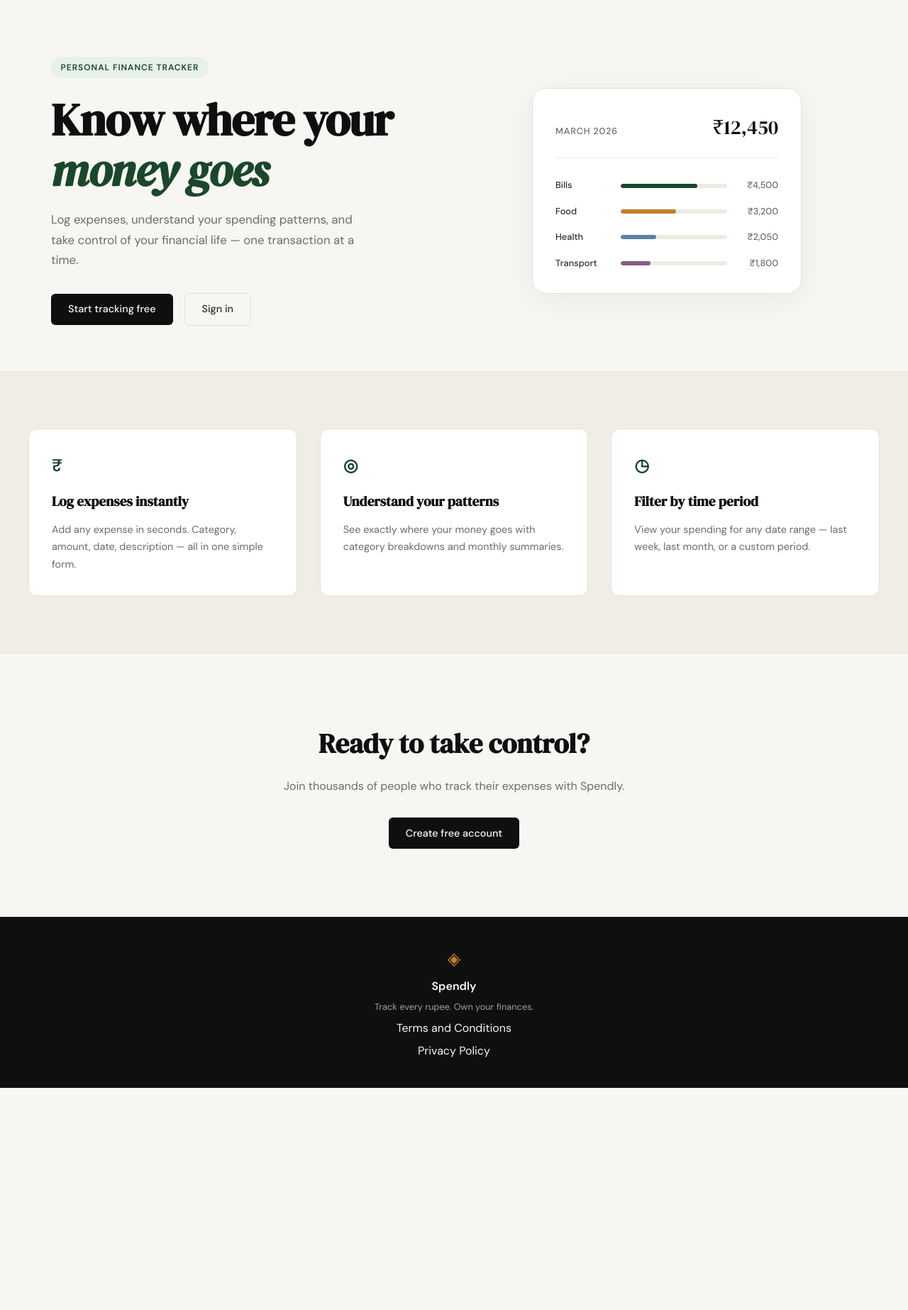
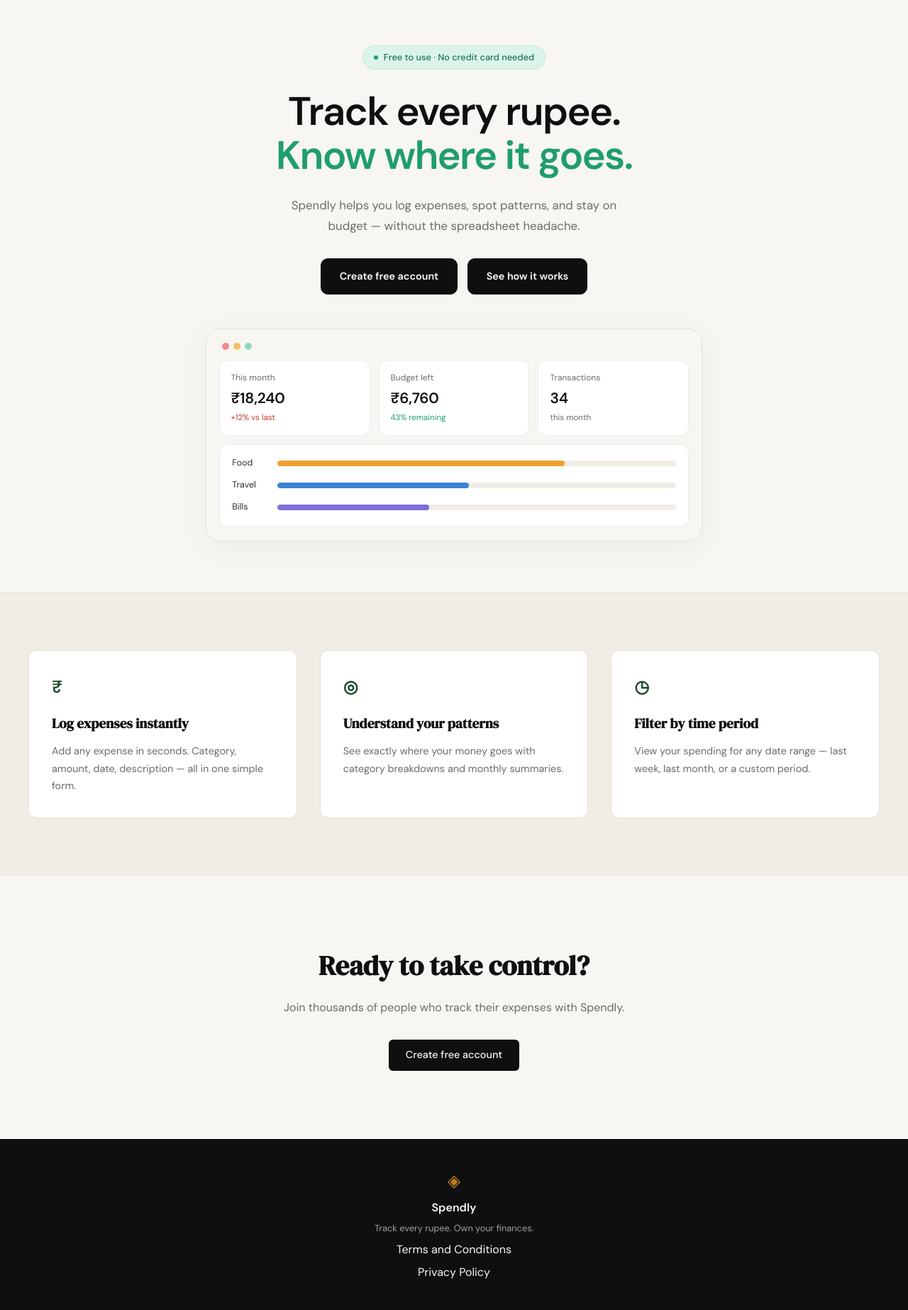
Before and after one commit to UsmanAnsari243/spendly, a Flask app: page / in a window 1280 px wide. Shown: the part 61-1907 px from the top of the page at 71% size. Before the commit the page ends 1594 px from the top, so only its background shows below. Run offline with Flask 3, Linux system fonts and the light colour scheme.

Commit message:
Updated hte main page a lil bit

```diff
--- a/expense-tracker/app.py
+++ b/expense-tracker/app.py
@@ -25,6 +25,11 @@ def login():
 @app.route("/terms")
 def terms():
     return render_template("terms.html")
+
+
+@app.route("/privacy")
+def privacy():
+    return render_template("privacy.html")
 
 
 # ------------------------------------------------------------------ #
--- a/expense-tracker/static/css/style.css
+++ b/expense-tracker/static/css/style.css
@@ -124,13 +124,47 @@ a { color: inherit; text-decoration: none; }
 /* ------------------------------------------------------------------ */
 
 .hero {
-    padding: 5rem 2rem 4rem;
-    display: grid;
-    grid-template-columns: 1fr 1fr;
-    gap: 4rem;
+    --hero-green: #1f9d6e;
+    --hero-green-ink: #17785a;
+    --hero-green-bg: #dcf3ea;
+    --hero-green-border: #bfe6d6;
+
+    padding: 4rem 2rem 4.5rem;
+    display: flex;
+    flex-direction: column;
     align-items: center;
+    gap: 3rem;
     max-width: var(--max-width);
     margin: 0 auto;
+    text-align: center;
+}
+
+.hero-inner {
+    display: flex;
+    flex-direction: column;
+    align-items: center;
+}
+
+.hero .hero-badge {
+    display: inline-flex;
+    align-items: center;
+    gap: 0.5rem;
+    background: var(--hero-green-bg);
+    color: var(--hero-green-ink);
+    border: 1px solid var(--hero-green-border);
+    font-size: 0.8rem;
+    font-weight: 500;
+    letter-spacing: 0;
+    text-transform: none;
+    padding: 0.35rem 0.9rem;
+    margin-bottom: 1.75rem;
+}
+
+.hero-badge-dot {
+    width: 6px;
+    height: 6px;
+    border-radius: 50%;
+    background: var(--hero-green);
 }
 
 .hero-badge {
@@ -147,31 +181,51 @@ a { color: inherit; text-decoration: none; }
 }
 
 .hero-title {
-    font-family: var(--font-display);
-    font-size: clamp(2.5rem, 5vw, 4rem);
-    line-height: 1.1;
-    letter-spacing: -0.02em;
+    font-family: var(--font-body);
+    font-size: clamp(2.25rem, 5.5vw, 3.5rem);
+    font-weight: 600;
+    line-height: 1.12;
+    letter-spacing: -0.03em;
     color: var(--ink);
-    margin-bottom: 1.25rem;
+    margin-bottom: 1.5rem;
 }
 
 .hero-title em {
-    font-style: italic;
-    color: var(--accent);
+    font-style: normal;
+    color: var(--hero-green);
 }
 
 .hero-subtitle {
     font-size: 1.05rem;
     color: var(--ink-muted);
     line-height: 1.7;
-    max-width: 460px;
+    max-width: 500px;
     margin-bottom: 2rem;
 }
 
 .hero-actions {
     display: flex;
-    gap: 1rem;
+    flex-wrap: wrap;
+    justify-content: center;
+    gap: 0.9rem;
     align-items: center;
+}
+
+.hero-actions .btn-primary,
+.hero-actions .btn-ghost {
+    background: var(--ink);
+    color: #fff;
+    border: 1px solid var(--ink);
+    border-radius: 10px;
+    padding: 0.8rem 1.6rem;
+    font-weight: 600;
+}
+
+.hero-actions .btn-primary:hover,
+.hero-actions .btn-ghost:hover {
+    background: var(--ink-soft);
+    border-color: var(--ink-soft);
+    color: #fff;
 }
 
 /* ------------------------------------------------------------------ */
@@ -181,80 +235,111 @@ a { color: inherit; text-decoration: none; }
 .hero-visual {
     display: flex;
     justify-content: center;
+    width: 100%;
 }
 
-.mock-card {
-    background: var(--paper-card);
+.dash-card {
+    width: 100%;
+    max-width: 700px;
+    background: var(--paper);
     border: 1px solid var(--border);
     border-radius: var(--radius-lg);
-    padding: 2rem;
-    width: 100%;
-    max-width: 380px;
-    box-shadow: 0 8px 40px rgba(0,0,0,0.06);
+    padding: 1.1rem 1.1rem 1.25rem;
+    text-align: left;
+    box-shadow: 0 8px 40px rgba(0,0,0,0.05);
 }
 
-.mock-card-header {
+.dash-dots {
     display: flex;
-    justify-content: space-between;
-    align-items: baseline;
-    margin-bottom: 1.75rem;
-    padding-bottom: 1.25rem;
-    border-bottom: 1px solid var(--border-soft);
+    gap: 0.4rem;
+    margin: 0.1rem 0 0.9rem 0.25rem;
 }
 
-.mock-label {
-    font-size: 0.8rem;
-    font-weight: 500;
-    color: var(--ink-muted);
-    text-transform: uppercase;
-    letter-spacing: 0.06em;
+.dash-dot {
+    width: 10px;
+    height: 10px;
+    border-radius: 50%;
 }
 
-.mock-total {
-    font-family: var(--font-display);
-    font-size: 1.75rem;
+.dash-dot-red { background: #f08a8a; }
+.dash-dot-yellow { background: #f2c261; }
+.dash-dot-green { background: #8fd8bd; }
+
+.dash-stats {
+    display: grid;
+    grid-template-columns: repeat(3, 1fr);
+    gap: 0.75rem;
+    margin-bottom: 0.75rem;
+}
+
+.dash-stat {
+    display: flex;
+    flex-direction: column;
+    gap: 0.15rem;
+    background: var(--paper-card);
+    border: 1px solid var(--border-soft);
+    border-radius: var(--radius-md);
+    padding: 0.9rem 1rem;
+}
+
+.dash-stat-label {
+    font-size: 0.75rem;
+    color: var(--ink-muted);
+}
+
+.dash-stat-value {
+    font-size: 1.3rem;
+    font-weight: 600;
+    letter-spacing: -0.01em;
     color: var(--ink);
 }
 
-.mock-bars { display: flex; flex-direction: column; gap: 1rem; }
+.dash-stat-note {
+    font-size: 0.72rem;
+    color: var(--ink-muted);
+}
 
-.mock-bar-row {
+.dash-neg { color: var(--danger); }
+.dash-pos { color: var(--hero-green); }
+
+.dash-bars {
+    display: flex;
+    flex-direction: column;
+    gap: 0.7rem;
+    background: var(--paper-card);
+    border: 1px solid var(--border-soft);
+    border-radius: var(--radius-md);
+    padding: 1rem 1.1rem;
+}
+
+.dash-bar-row {
     display: grid;
-    grid-template-columns: 80px 1fr 60px;
+    grid-template-columns: 52px 1fr;
     align-items: center;
     gap: 0.75rem;
 }
 
-.mock-cat {
-    font-size: 0.8rem;
-    font-weight: 500;
+.dash-bar-label {
+    font-size: 0.78rem;
     color: var(--ink-soft);
 }
 
-.mock-bar-track {
-    height: 6px;
-    background: var(--border-soft);
+.dash-bar-track {
+    height: 8px;
+    background: var(--paper-warm);
     border-radius: 999px;
     overflow: hidden;
 }
 
-.mock-bar {
+.dash-bar {
     height: 100%;
-    background: var(--accent);
     border-radius: 999px;
     transition: width 0.6s ease;
 }
 
-.mock-bar-2 { background: var(--accent-2); }
-.mock-bar-3 { background: #5b7fa6; }
-.mock-bar-4 { background: #8b5e83; }
-
-.mock-amt {
-    font-size: 0.8rem;
-    font-weight: 500;
-    color: var(--ink-muted);
-    text-align: right;
-}
+.dash-bar-food { background: #f0a030; }
+.dash-bar-travel { background: #3b82d6; }
+.dash-bar-bills { background: #7c6fd8; }
 
 /* ------------------------------------------------------------------ */
 /* Buttons                                                             */
@@ -573,14 +658,7 @@ a { color: inherit; text-decoration: none; }
 /* ------------------------------------------------------------------ */
 
 @media (max-width: 900px) {
-    .hero {
-        grid-template-columns: 1fr;
-        text-align: center;
-    }
-
     .hero-subtitle { max-width: 100%; }
-    .hero-actions { justify-content: center; }
-    .hero-visual { display: none; }
 
     .features-inner { grid-template-columns: 1fr; }
 }
@@ -588,4 +666,5 @@ a { color: inherit; text-decoration: none; }
 @media (max-width: 600px) {
     .nav-links a:not(.nav-cta) { display: none; }
     .hero { padding: 3rem 1rem 2rem; }
+    .dash-stats { grid-template-columns: 1fr; }
 }
--- a/expense-tracker/templates/base.html
+++ b/expense-tracker/templates/base.html
@@ -35,7 +35,7 @@
             <span class="footer-name">Spendly</span>
             <p class="footer-copy">Track every rupee. Own your finances.</p>
             <a href="{{ url_for('terms') }}">Terms and Conditions</a>
-            <a href="#">Privacy Policy</a>
+            <a href="{{ url_for('privacy') }}">Privacy Policy</a>
         </div>
     </footer>
 
--- a/expense-tracker/templates/landing.html
+++ b/expense-tracker/templates/landing.html
@@ -6,55 +6,56 @@
 
 <section class="hero">
     <div class="hero-inner">
-        <div class="hero-badge">Personal Finance Tracker</div>
+        <div class="hero-badge"><span class="hero-badge-dot"></span>Free to use · No credit card needed</div>
         <h1 class="hero-title">
-            Know where your<br>
-            <em>money goes</em>
+            Track every rupee.<br>
+            <em>Know where it goes.</em>
         </h1>
         <p class="hero-subtitle">
-            Log expenses, understand your spending patterns,
-            and take control of your financial life —
-            one transaction at a time.
+            Spendly helps you log expenses, spot patterns, and stay
+            on budget — without the spreadsheet headache.
         </p>
         <div class="hero-actions">
-            <a href="{{ url_for('register') }}" class="btn-primary">Start tracking free</a>
-            <a href="{{ url_for('login') }}" class="btn-ghost">Sign in</a>
+            <a href="{{ url_for('register') }}" class="btn-primary">Create free account</a>
+            <a href="#features" class="btn-ghost">See how it works</a>
         </div>
     </div>
     <div class="hero-visual">
-        <div class="mock-card">
-            <div class="mock-card-header">
-                <span class="mock-label">March 2026</span>
-                <span class="mock-total">₹12,450</span>
+        <div class="dash-card">
+            <div class="dash-dots" aria-hidden="true">
+                <span class="dash-dot dash-dot-red"></span>
+                <span class="dash-dot dash-dot-yellow"></span>
+                <span class="dash-dot dash-dot-green"></span>
             </div>
-            <div class="mock-bars">
-                <div class="mock-bar-row">
-                    <span class="mock-cat">Bills</span>
-                    <div class="mock-bar-track">
-                        <div class="mock-bar" style="width: 72%"></div>
-                    </div>
-                    <span class="mock-amt">₹4,500</span>
+            <div class="dash-stats">
+                <div class="dash-stat">
+                    <span class="dash-stat-label">This month</span>
+                    <span class="dash-stat-value">₹18,240</span>
+                    <span class="dash-stat-note dash-neg">+12% vs last</span>
                 </div>
-                <div class="mock-bar-row">
-                    <span class="mock-cat">Food</span>
-                    <div class="mock-bar-track">
-                        <div class="mock-bar mock-bar-2" style="width: 52%"></div>
-                    </div>
-                    <span class="mock-amt">₹3,200</span>
+                <div class="dash-stat">
+                    <span class="dash-stat-label">Budget left</span>
+                    <span class="dash-stat-value">₹6,760</span>
+                    <span class="dash-stat-note dash-pos">43% remaining</span>
                 </div>
-                <div class="mock-bar-row">
-                    <span class="mock-cat">Health</span>
-                    <div class="mock-bar-track">
-                        <div class="mock-bar mock-bar-3" style="width: 33%"></div>
-                    </div>
-                    <span class="mock-amt">₹2,050</span>
+                <div class="dash-stat">
+                    <span class="dash-stat-label">Transactions</span>
+                    <span class="dash-stat-value">34</span>
+                    <span class="dash-stat-note">this month</span>
                 </div>
-                <div class="mock-bar-row">
-                    <span class="mock-cat">Transport</span>
-                    <div class="mock-bar-track">
-                        <div class="mock-bar mock-bar-4" style="width: 28%"></div>
-                    </div>
-                    <span class="mock-amt">₹1,800</span>
+            </div>
+            <div class="dash-bars">
+                <div class="dash-bar-row">
+                    <span class="dash-bar-label">Food</span>
+                    <div class="dash-bar-track"><div class="dash-bar dash-bar-food" style="width: 72%"></div></div>
+                </div>
+                <div class="dash-bar-row">
+                    <span class="dash-bar-label">Travel</span>
+                    <div class="dash-bar-track"><div class="dash-bar dash-bar-travel" style="width: 48%"></div></div>
+                </div>
+                <div class="dash-bar-row">
+                    <span class="dash-bar-label">Bills</span>
+                    <div class="dash-bar-track"><div class="dash-bar dash-bar-bills" style="width: 38%"></div></div>
                 </div>
             </div>
         </div>
```
Also changed, not shown: expense-tracker/templates/privacy.html (added, +39 -0 lines).
